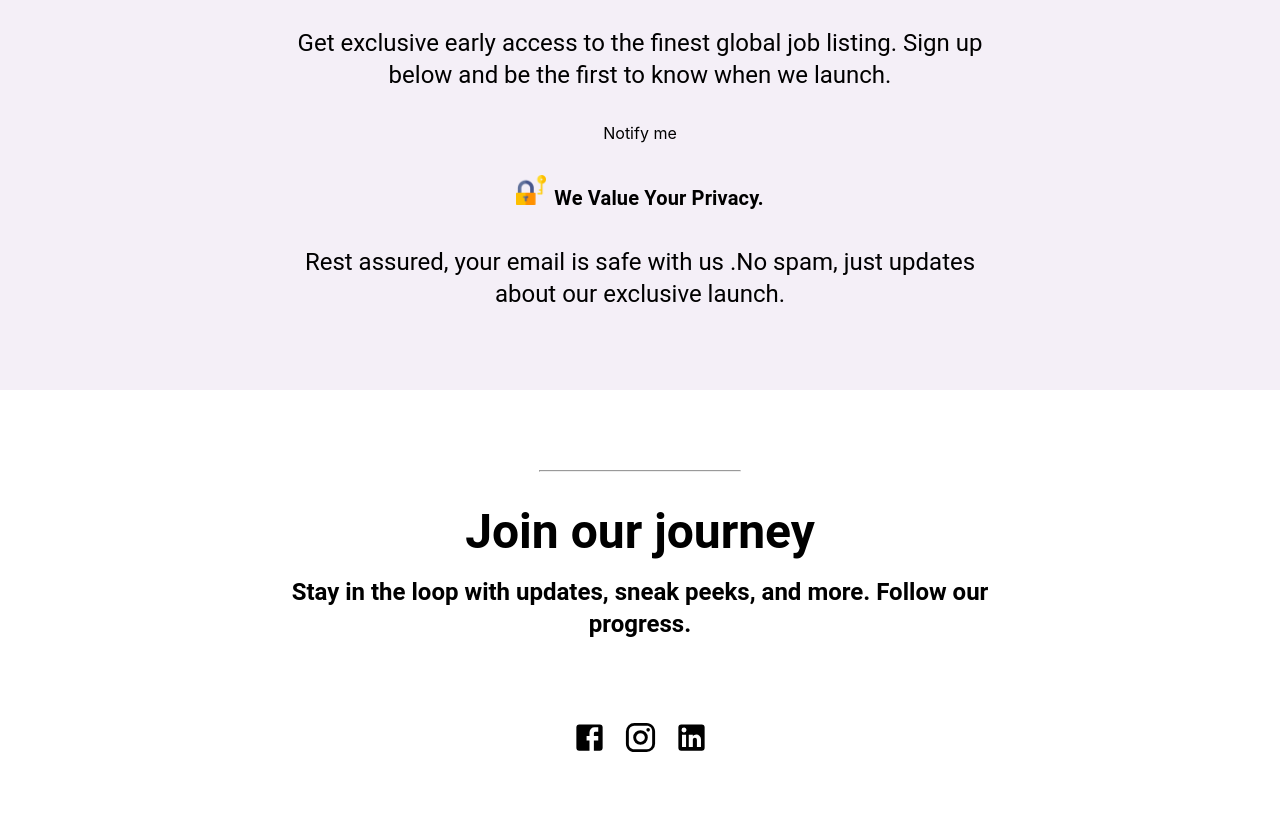
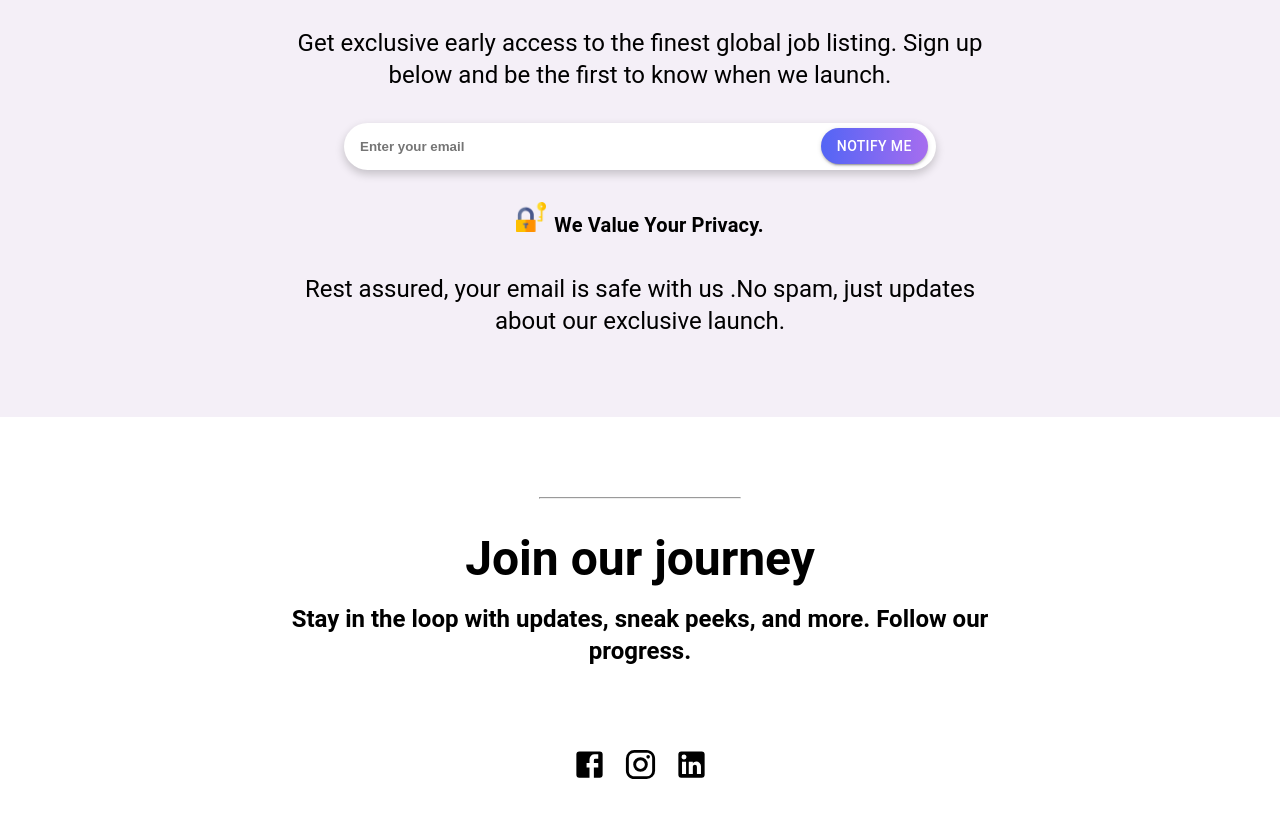
Before and after one commit to naimur61/g-fontend, a React (Create React App) app: page / in a window 1280 px wide. Shown: the part 1860-2678 px from the top of the page. Built offline with nearby package versions, Linux system fonts and the light colour scheme.

Commit message:
input field style done

```diff
--- /dev/null
+++ b/src/components/InputField.js
@@ -0,0 +1,44 @@
+import { Box, Button, TextField } from "@mui/material";
+import React from "react";
+
+const Input = () => {
+	return (
+		<Box>
+			{/* <TextField
+				sx={{
+					backgroundColor: "white",
+					border: "none",
+					":focus": { outline: "none" },
+				}}
+			/> */}
+
+			<Box
+				component="input"
+				sx={{
+					backgroundColor: "white",
+					border: "none",
+					":focus": { outline: "none" },
+					width: "80%",
+					padding: "1rem",
+					borderRadius: "2rem",
+					boxShadow: "0px 4px 10px rgba(0, 0, 0, 0.2)",
+					fontWeight: "bold",
+				}}
+				placeholder="Enter your email"
+			/>
+			<Button
+				variant="contained"
+				sx={{
+					backgroundImage: "linear-gradient(to right, rgb(83 101 245) 0%, rgb(166 109 239) 100%)",
+					borderRadius: "20px",
+					position: "absolute",
+					margin: "5px -7.2rem",
+				}}
+			>
+				Notify me
+			</Button>
+		</Box>
+	);
+};
+
+export default Input;
--- a/src/components/NotifySection.js
+++ b/src/components/NotifySection.js
@@ -1,6 +1,7 @@
 import { Box, Stack, Typography } from "@mui/material";
 import React from "react";
 import lock from "../assets/locked.png";
+import Input from "./InputField";
 
 const NotifySection = () => {
 	return (
@@ -14,7 +15,8 @@ const NotifySection = () => {
 					Get exclusive early access to the finest global job listing. Sign up below and be the first to know
 					when we launch.
 				</Typography>
-				<Box>Notify me</Box>
+
+				<Input />
 
 				<Stack direction="row" alignItems="baseline" spacing=".5rem" justifyContent="center" my="2rem">
 					<Box component="img" src={lock} alt="icon" width="30px" />
```
